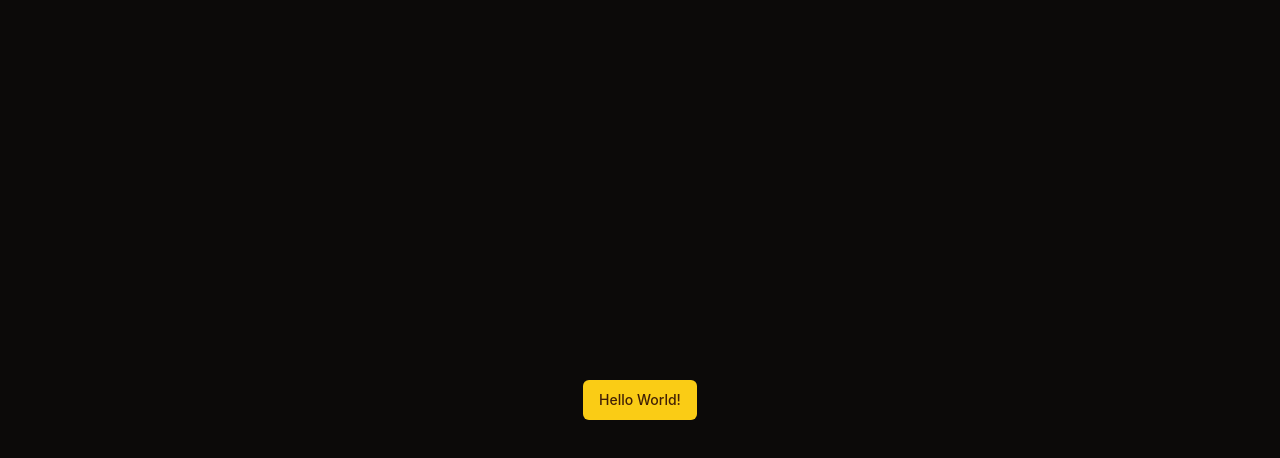
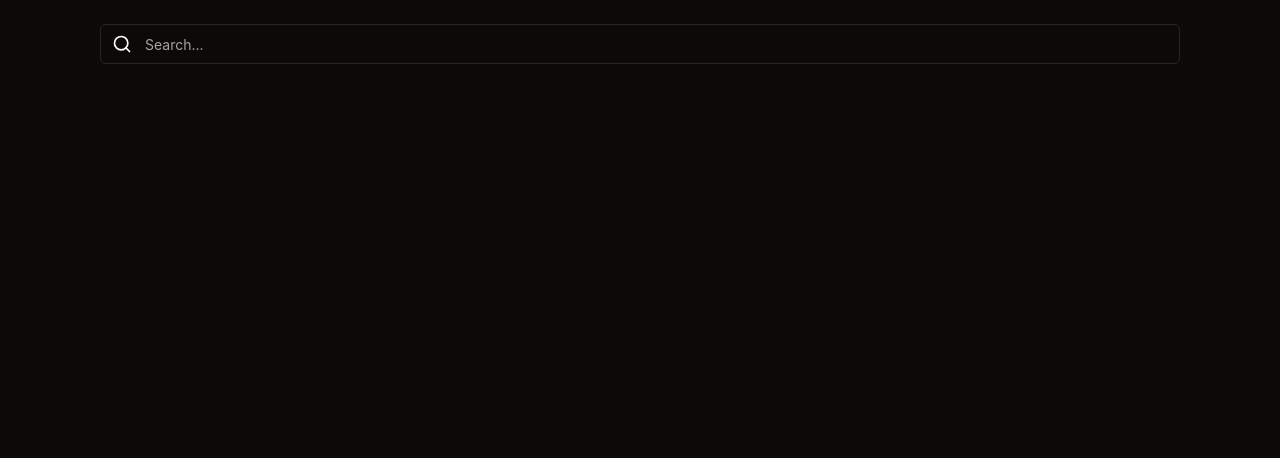
Before and after one commit to Hartaithan/region-compatibility, a Vue app: page / in a window 1280 px wide. Shown: the top 458 px of the page. Built offline with nearby package versions, Linux system fonts and the light colour scheme.

Commit message:
add search input

```diff
--- a/package.json
+++ b/package.json
@@ -13,6 +13,7 @@
     "lint:fix": "eslint . --fix"
   },
   "dependencies": {
+    "@vueuse/core": "^10.9.0",
     "class-variance-authority": "^0.7.0",
     "clsx": "^2.1.0",
     "lucide-vue-next": "^0.358.0",
--- a/src/App.vue
+++ b/src/App.vue
@@ -1,13 +1,13 @@
 <script setup lang="ts">
-import { Button } from './components/ui/button'
+import { Search } from 'lucide-vue-next'
+import { Input } from './components/ui/input'
 </script>
 
 <template>
-  <main class="h-full flex flex-col justify-center items-center">
-    <Button>Hello World!</Button>
-  </main>
+  <div class="relative w-full items-center">
+    <Input id="search" type="text" placeholder="Search..." class="pl-11" />
+    <span class="absolute start-0 inset-y-0 flex items-center justify-center px-3 pointer-events-none">
+      <Search class="size-5 text-muted-foreground" />
+    </span>
+  </div>
 </template>
-
-<style scoped>
-
-</style>
--- a/src/components/ui/button/Button.vue
+++ b/src/components/ui/button/Button.vue
@@ -7,7 +7,6 @@
 interface Props extends PrimitiveProps {
   variant?: ButtonVariants['variant']
   size?: ButtonVariants['size']
-  as?: string
   class?: HTMLAttributes['class']
 }
 
--- /dev/null
+++ b/src/components/ui/input/Input.vue
@@ -0,0 +1,24 @@
+<script setup lang="ts">
+import type { HTMLAttributes } from 'vue'
+import { useVModel } from '@vueuse/core'
+import { cn } from '@/utils/classes'
+
+const props = defineProps<{
+  defaultValue?: string | number
+  modelValue?: string | number
+  class?: HTMLAttributes['class']
+}>()
+
+const emits = defineEmits<{
+  (e: 'update:modelValue', payload: string | number): void
+}>()
+
+const modelValue = useVModel(props, 'modelValue', emits, {
+  passive: true,
+  defaultValue: props.defaultValue,
+})
+</script>
+
+<template>
+  <input v-model="modelValue" :class="cn('flex h-10 w-full rounded-md border border-input bg-background px-3 py-2 text-sm ring-offset-background file:border-0 file:bg-transparent file:text-sm file:font-medium placeholder:text-muted-foreground focus-visible:outline-none focus-visible:ring-2 focus-visible:ring-ring focus-visible:ring-offset-2 disabled:cursor-not-allowed disabled:opacity-50', props.class)">
+</template>
--- /dev/null
+++ b/src/components/ui/input/index.ts
@@ -0,0 +1 @@
+export { default as Input } from './Input.vue'
```
Also changed, not shown: 1 other file (tests, documents, lock files or other folders).
